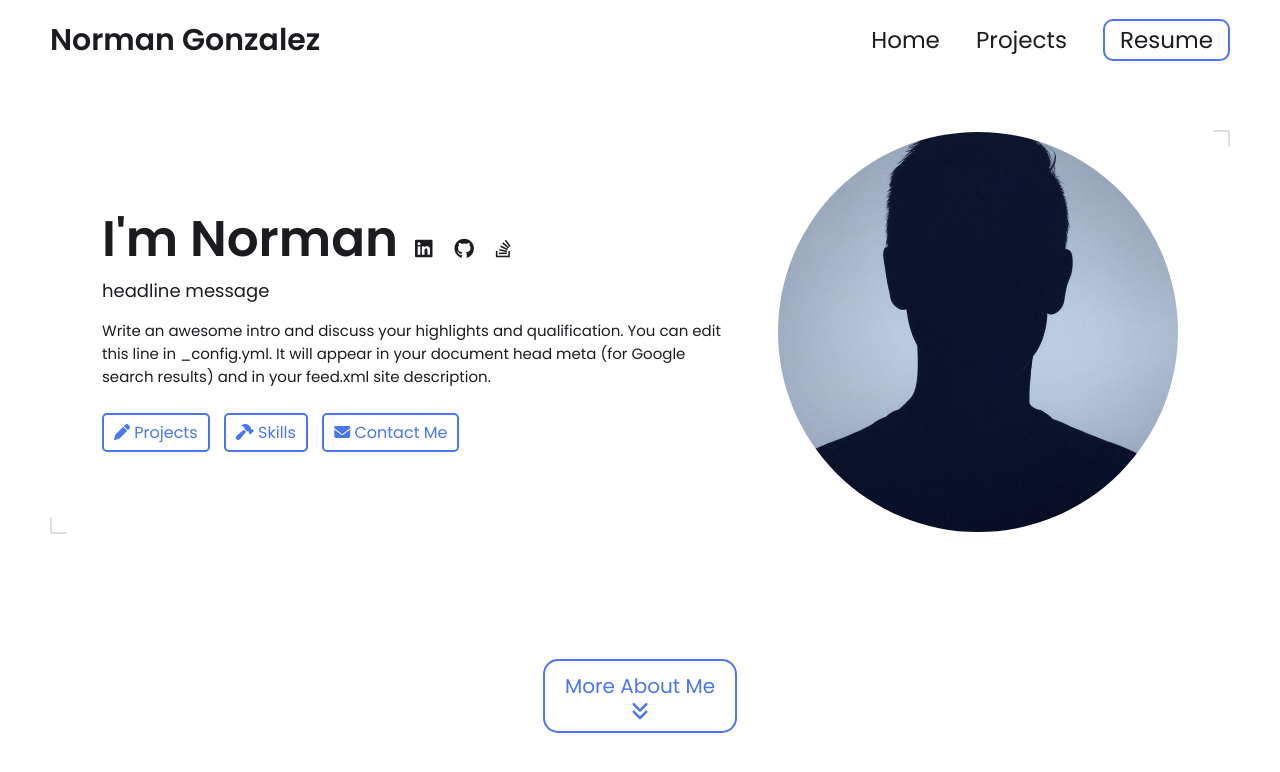
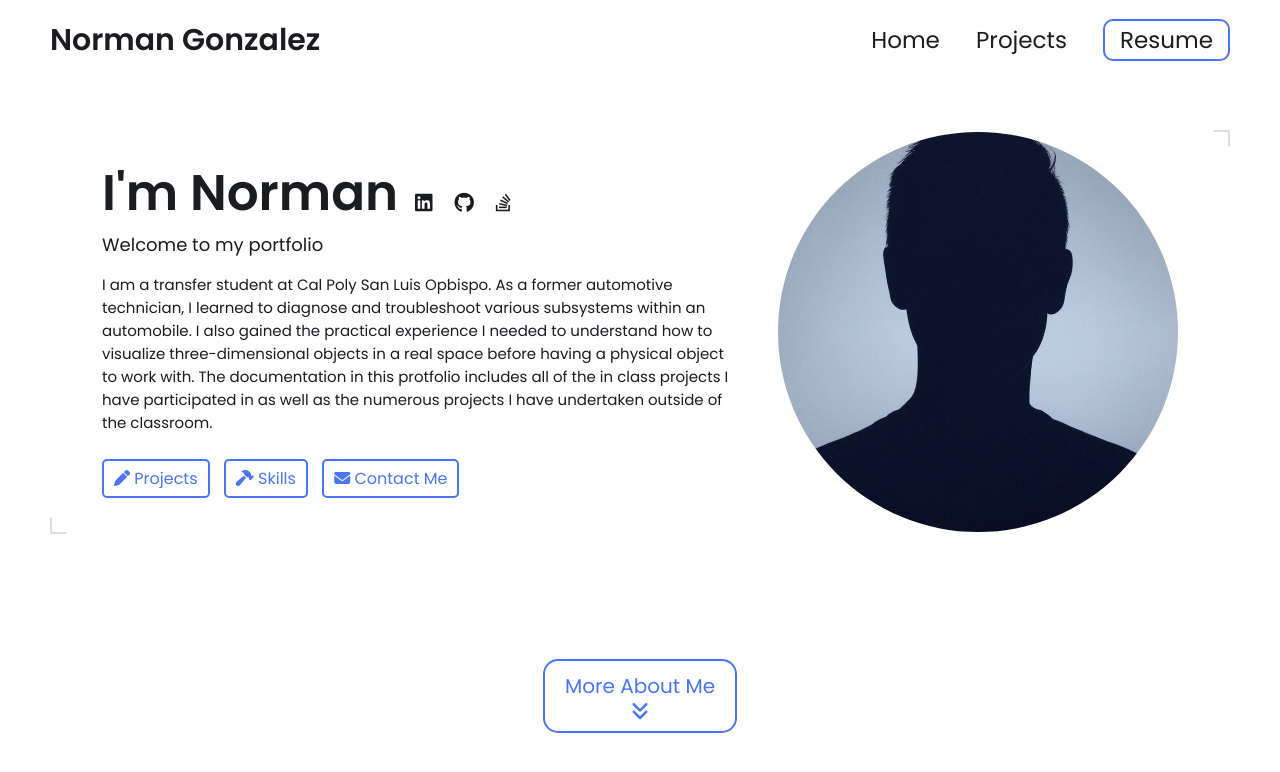
Before and after one commit to NormanGonz/NormanGonz.github.io, a Jekyll site: the page built from index.html, in a window 1280 px wide and 900 px high. Shown: the top 772 px of the window. Built offline with Jekyll 4.4.1, drawn with Linux system fonts in a browser that asks for light colours; part of the change alters nothing that is shown; some of the changed text lies outside the part shown.

Commit message:
Update _config.yml

```diff
--- a/_config.yml
+++ b/_config.yml
@@ -13,11 +13,12 @@ title: Norman Gonzalez's Portfolio # This is what shows up in the tab of the bro
 
 # Hero Section
 name: Norman Gonzalez
-headline: headline message
+headline: Welcome to my portfolio
 description: >- # dont remove this line. this will ignore all new lines until the next section
-  Write an awesome intro and discuss your highlights and qualification. You can edit this
-  line in _config.yml. It will appear in your document head meta (for
-  Google search results) and in your feed.xml site description.
+  I am a transfer student at Cal Poly San Luis Opbispo. As a former automotive technician, I learned to diagnose and troubleshoot various subsystems within
+  an automobile. I also gained the practical experience I needed to understand how to visualize three-dimensional objects in a real space before having a
+  physical object to work with. The documentation in this protfolio includes all of the in class projects I have participated in as well as the numerous
+  projects I have undertaken outside of the classroom.
 
 # Place your profile image in /assets/images/profile-image/folder and edit the file name
 profile_image: ./assets/images/profile-image/avatar.jpeg
@@ -49,42 +50,23 @@ skills:
     tools:
     - Onshape
     - Solidworks
-    - Creo
-    - Fusion 360 (Autodesk)
-    - Blender (for complex shapes or animations)
+    - Inventor (Autodesk)
     - Siemens NX
-    - Inventor (Autodesk)
-    - CATIA (Dassault Systèmes)
   - category: Prototyping
     tools:
-    - SLA
-    - CNC
-    - FDM
-    - SLS
-    - DMLS
-    - PolyJet Printing
-    - Vacuum Casting
+    - Welding (SMAW)
+    - Woodworking
     - Laser Cutting
-    - Water Jet Cutting
-    - Arduino / Raspberry Pi
-    - Breadboarding for circuit testing
+    - Resin Printer
+    - PLC (Arduino and Raspberry Pi)
+    - Breadboarding and soldering electronic circuits
   - category: Design Standards / Practices
     tools:
     - GD&T ASME Y14
     - ISO fits and tolerances
-    - PLM (PTC Windchill / Arena)
-  - category: PCB Design
-    tools:
-    - Altium Designer
-    - Altium
-    - Eagle
-    - KiCad
   - category: Problem Solving / Risk Management
     tools:
     - Root Cause Analysis (e.g., 5 Whys, Fishbone Diagram)
-    - DFMEA / PFMEA
-    - Six Sigma methodologies
-    - Shain Red-X
 
 
 # Contact Form Setup. Setup an account and copy over the key. When someone fills out the form, it will be received in your email.
```
